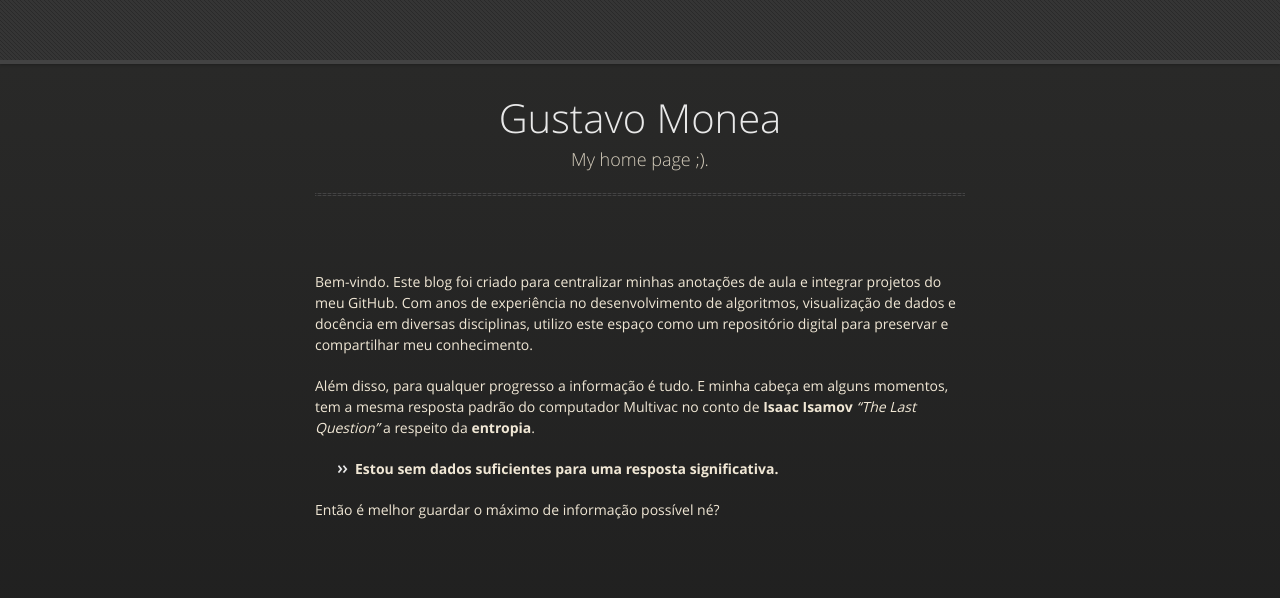
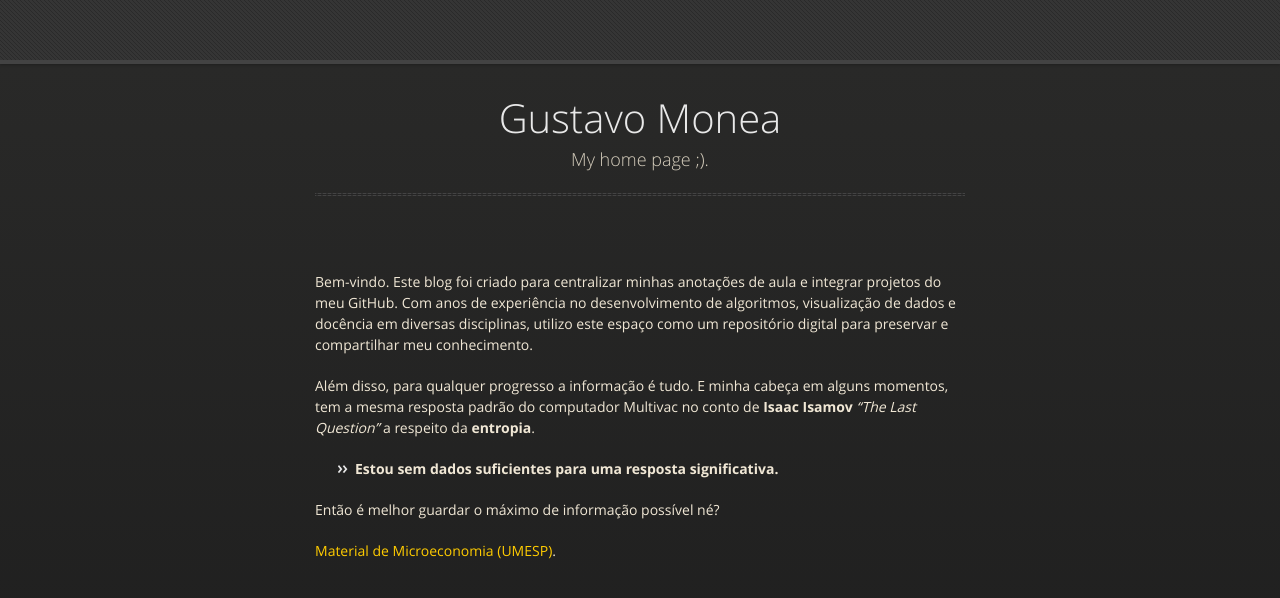
Before and after one commit to GustavoMonea/GustavoMonea.github.io, a Jekyll site: the page built from index.md, in a window 1280 px wide. Shown: the top 598 px of the page. Built offline with Jekyll 4.4.1, drawn with Linux system fonts in a browser that asks for light colours; our own code applies the rules of GitHub Pages for plain Markdown files.

Commit message:
Update index.md

```diff
--- a/index.md
+++ b/index.md
@@ -11,6 +11,8 @@ Além disso, para qualquer progresso a informação é tudo. E minha cabeça em
 - **Estou sem dados suficientes para uma resposta significativa.**
 
 Então é melhor guardar o máximo de informação possível né?
+
+[Material de Microeconomia (UMESP)]([https://www.gkmonea.com/](https://gustavomonea.github.io/another-page)).
 
 <!--H(X) = - \sum_{i=1}^{n} p(x_i) \log_2 p(x_i)-->
 
```
